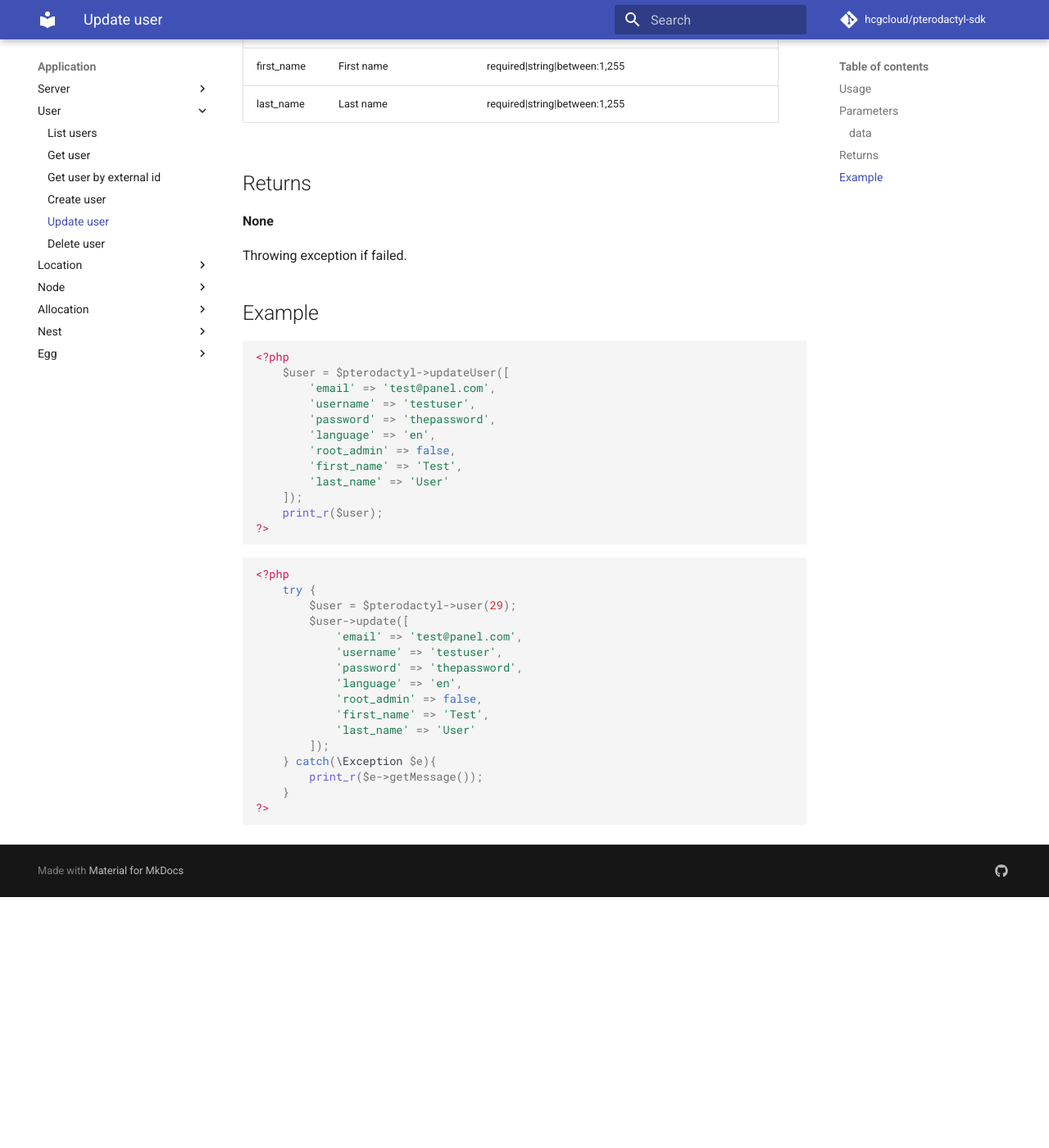
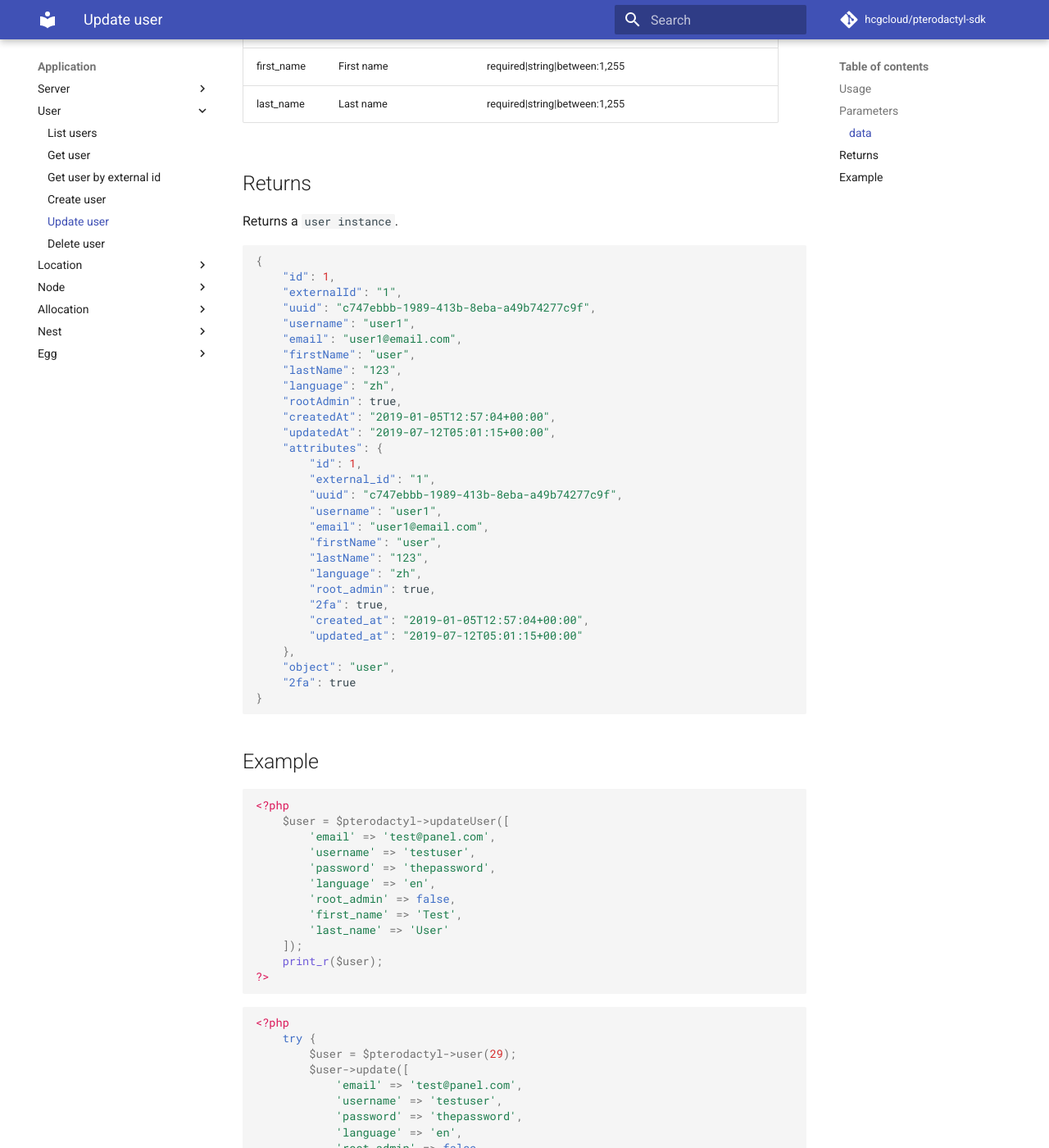
Before and after one commit to hcgcloud/pterodactyl-sdk-docs-v2, an MkDocs documentation site: the page built from docs/application/user/update-user.md, in a window 1280 px wide and 1400 px high, scrolled down 1169 px. Shown: the whole window at 82% size. Built offline with MkDocs 1.6.1 and Material for MkDocs 9.7.7, drawn with Linux system fonts in a browser that asks for light colours; comment, search, counter and statistics services are not loaded; old or Windows-style settings are respelled for this version of MkDocs; before the commit the page ends 2263 px from its top, so only the background shows below that.

Commit message:
Fix the returns of updateServer function

````diff
--- a/docs/application/user/update-user.md
+++ b/docs/application/user/update-user.md
@@ -36,9 +36,39 @@ Update the given user.
 
 ## Returns
 
-**None**
+Returns a `user instance`.
 
-Throwing exception if failed.
+``` json
+{
+	"id": 1,
+	"externalId": "1",
+	"uuid": "c747ebbb-1989-413b-8eba-a49b74277c9f",
+	"username": "user1",
+	"email": "user1@email.com",
+	"firstName": "user",
+	"lastName": "123",
+	"language": "zh",
+	"rootAdmin": true,
+	"createdAt": "2019-01-05T12:57:04+00:00",
+	"updatedAt": "2019-07-12T05:01:15+00:00",
+	"attributes": {
+		"id": 1,
+		"external_id": "1",
+		"uuid": "c747ebbb-1989-413b-8eba-a49b74277c9f",
+		"username": "user1",
+		"email": "user1@email.com",
+		"firstName": "user",
+		"lastName": "123",
+		"language": "zh",
+		"root_admin": true,
+		"2fa": true,
+		"created_at": "2019-01-05T12:57:04+00:00",
+		"updated_at": "2019-07-12T05:01:15+00:00"
+	},
+	"object": "user",
+	"2fa": true
+}
+```
 
 ## Example
 
````
